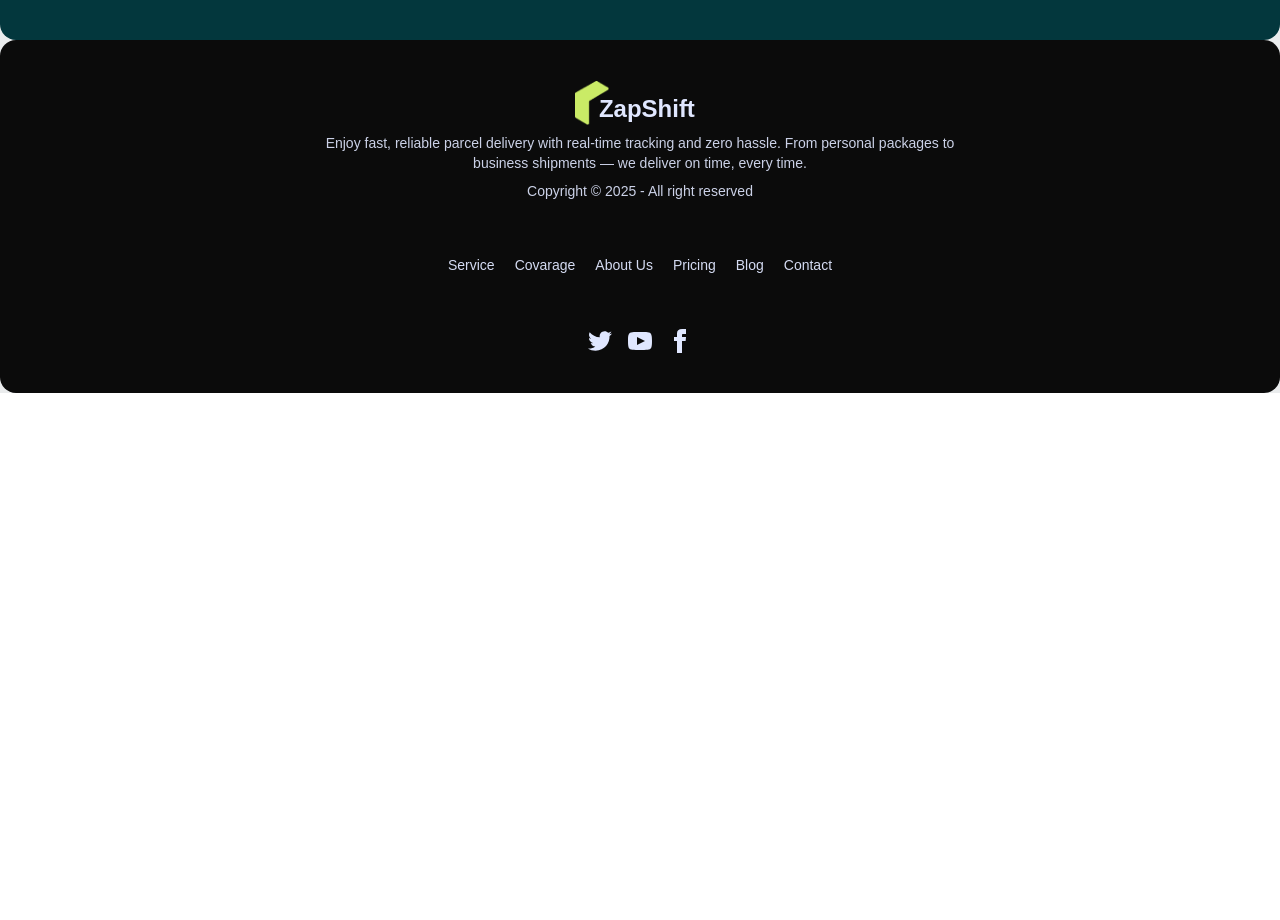
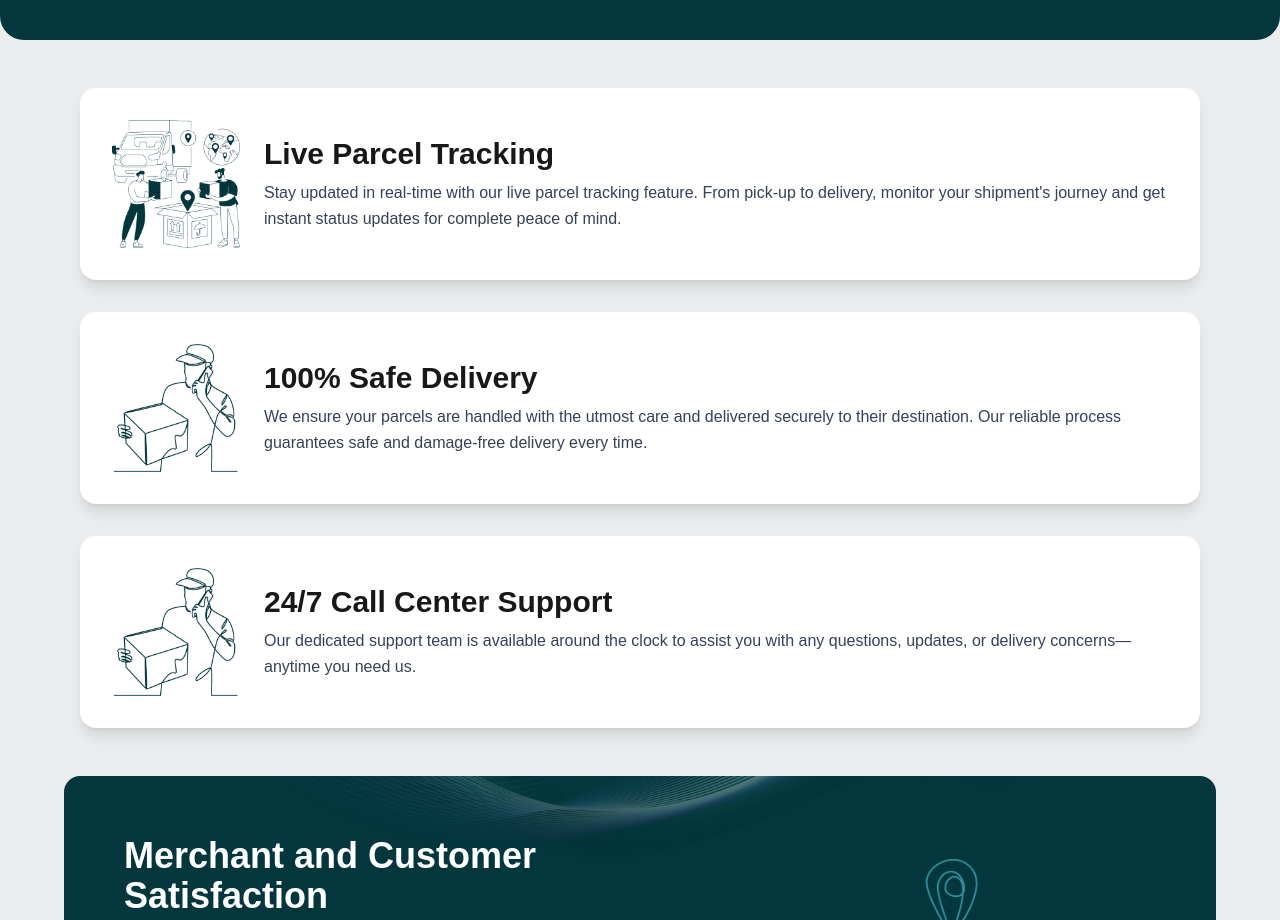
Before and after one commit to Mahfuz5634/ZapShift-Project-ClientPart, a React (Vite) app: page / in a window 1280 px wide. Shown: the part 1880-2800 px from the top of the page. Before the commit the page ends 2293 px from the top, so only its background shows below. Built offline with nearby package versions, Linux system fonts and the light colour scheme.

Commit message:
added merchant section

```diff
--- a/package.json
+++ b/package.json
@@ -17,6 +17,7 @@
     "react-icons": "^5.5.0",
     "react-responsive-carousel": "^3.2.23",
     "react-router": "^7.9.6",
+    "swiper": "^12.0.3",
     "tailwindcss": "^4.1.17"
   },
   "devDependencies": {
--- a/src/Pages/Home/Banner.jsx
+++ b/src/Pages/Home/Banner.jsx
@@ -31,7 +31,7 @@ const Banner = () => {
       </div>
       <div>
         <img src={img2} />
-        <div className="absolute lg:top-120 lg:left-22 transform -translate-y-1/2 space-x-3">
+        <div className="absolute hidden lg:block lg:top-120 lg:left-22 transform -translate-y-1/2 space-x-3">
           <button className="rounded-full btn bg-primary px-4 py-2 shadow ">
             Track Your Parcel <GoArrowRight></GoArrowRight>
           </button>
@@ -43,7 +43,7 @@ const Banner = () => {
       </div>
       <div>
         <img src={img3} />
-        <div className="absolute lg:top-120 lg:left-22 transform -translate-y-1/2 space-x-3">
+        <div className="absolute hidden lg:block lg:top-120 lg:left-22 transform -translate-y-1/2 space-x-3">
           <button className="rounded-full btn bg-primary px-4 py-2 shadow ">
             Track Your Parcel <GoArrowRight></GoArrowRight>
           </button>
--- /dev/null
+++ b/src/Pages/Home/Brands.jsx
@@ -0,0 +1,63 @@
+import React from "react";
+import { Swiper, SwiperSlide } from "swiper/react";
+import img1 from "../../assets/brands/amazon.png";
+import img2 from "../../assets/brands/amazon_vector.png";
+import img3 from "../../assets/brands/casio.png";
+import img4 from "../../assets/brands/moonstar.png";
+import img5 from "../../assets/brands/randstad.png";
+import img6 from "../../assets/brands/star.png";
+import img7 from "../../assets/brands/start_people.png";
+
+// Swiper styles
+import "swiper/css";
+import "swiper/css/navigation";
+import "swiper/css/pagination";
+import "swiper/css/scrollbar";
+import { Autoplay } from "swiper/modules";
+
+const Brands = () => {
+  return (
+    <div className="w-full container mx-auto py-10">
+      <h1 className="text-center text-2xl font-semibold my-8">
+        We've helped thousands of sales teams
+      </h1>
+      <Swiper
+       modules={[Autoplay]}
+        spaceBetween={10}
+        slidesPerView={4}
+        centeredSlides={true}
+        pagination={{ clickable: true }}
+        style={{ paddingBottom: "40px" }}
+        autoplay={{
+          delay: 1000,
+          disableOnInteraction: false,
+        }}
+      >
+
+        <SwiperSlide className="rounded-lg">
+          <img src={img1} alt="" />
+        </SwiperSlide>
+        <SwiperSlide className=" rounded-lg">
+          <img src={img2} alt="" />
+        </SwiperSlide>
+        <SwiperSlide className="rounded-lg">
+          <img src={img3} alt="" />
+        </SwiperSlide>
+        <SwiperSlide className="rounded-lg">
+          <img src={img4} alt="" />
+        </SwiperSlide>
+        <SwiperSlide className=" rounded-lg">
+          <img src={img5} alt="" />
+        </SwiperSlide>
+        <SwiperSlide className=" rounded-lg">
+          <img src={img6} alt="" />
+        </SwiperSlide>
+        <SwiperSlide className=" rounded-lg">
+          <img src={img7} alt="" />
+        </SwiperSlide>
+      </Swiper>
+    </div>
+  );
+};
+
+export default Brands;
--- /dev/null
+++ b/src/Pages/Home/Extrasection.jsx
@@ -0,0 +1,53 @@
+import React from "react";
+import img1 from "../../assets/live-tracking.png";
+import img2 from "../../assets/safe-delivery.png";
+
+const Extrasection = () => {
+  const features = [
+    {
+      img: img1,
+      title: "Live Parcel Tracking",
+      description:
+        "Stay updated in real-time with our live parcel tracking feature. From pick-up to delivery, monitor your shipment's journey and get instant status updates for complete peace of mind.",
+    },
+    {
+      img: img2,
+      title: "100% Safe Delivery",
+      description:
+        "We ensure your parcels are handled with the utmost care and delivered securely to their destination. Our reliable process guarantees safe and damage-free delivery every time.",
+    },
+    {
+      img: img2,
+      title: "24/7 Call Center Support",
+      description:
+        "Our dedicated support team is available around the clock to assist you with any questions, updates, or delivery concerns—anytime you need us.",
+    },
+  ];
+
+  return (
+    <div className="max-w-6xl mx-auto px-4 py-12 flex flex-col gap-8">
+      {features.map((feature, index) => (
+        <div
+          key={index}
+          className="flex flex-col md:flex-row items-center bg-white rounded-2xl p-6 md:p-8 gap-6 shadow-lg hover:shadow-2xl transition-shadow duration-300"
+        >
+          <div className="flex-shrink-0">
+            <img
+              src={feature.img}
+              alt={feature.title}
+              className="w-28 h-28 md:w-32 md:h-32 object-contain"
+            />
+          </div>
+          <div>
+            <h2 className="text-2xl md:text-3xl font-bold text-gradient mb-2">
+              {feature.title}
+            </h2>
+            <p className="text-gray-700 leading-relaxed">{feature.description}</p>
+          </div>
+        </div>
+      ))}
+    </div>
+  );
+};
+
+export default Extrasection;
--- a/src/Pages/Home/Home.jsx
+++ b/src/Pages/Home/Home.jsx
@@ -2,6 +2,9 @@ import React from 'react';
 import Banner from './Banner';
 import HowItWorks from './HowItWorks';
 import OurService from './OurService';
+import Brands from './Brands';
+import Extrasection from './Extrasection';
+import Marchent from './Marchent';
 
 const Home = () => {
     return (
@@ -9,6 +12,12 @@ const Home = () => {
            <Banner></Banner>
            <HowItWorks></HowItWorks>
            <OurService></OurService>
+           {/* <Brands></Brands> */}
+           <Extrasection></Extrasection>
+           <Marchent></Marchent>
+
+
+
         </div>
     );
 };
--- /dev/null
+++ b/src/Pages/Home/Marchent.jsx
@@ -0,0 +1,39 @@
+import React from "react";
+import img from "../../assets/location-merchant.png";
+import bg from "../../assets/be-a-merchant-bg.png";
+
+const Marchent = () => {
+  return (
+    <div className="max-w-6xl mx-auto p-15 bg-[#03373d] rounded-2xl relative overflow-hidden flex flex-col md:flex-row items-center gap-8">
+      {/* Top background image */}
+      <img
+        src={bg}
+        alt="Background Decorative"
+        className="absolute top-0 left-1/2 transform -translate-x-1/2 w-full max-w-4xl opacity-30 pointer-events-none"
+      />
+
+      <div className="flex-1 flex flex-col gap-6 text-white relative z-10">
+        <h1 className="text-3xl md:text-4xl font-bold">
+          Merchant and Customer Satisfaction <br /> is Our First Priority
+        </h1>
+        <p className="text-white/90 text-justify leading-relaxed">
+          We offer the lowest delivery charge with the highest value along with 100% safety of your product. ZapShift Courier delivers your parcels in every corner of Bangladesh right on time.
+        </p>
+        <div className="flex flex-wrap gap-4">
+          <button className="px-6 py-3 bg-primary hover:opacity-80  text-black transition-colors rounded-2xl font-semibold">
+            Become a Merchant
+          </button>
+          <button className="px-6 py-3 border-2 border-white hover:bg-white hover:text-[#03373d] transition-colors rounded-2xl font-semibold">
+            Earn with ZapShift Courier
+          </button>
+        </div>
+      </div>
+
+      <div className="flex-1 relative z-10 flex justify-center md:justify-end">
+        <img src={img} alt="Merchant Illustration" className="w-full max-w-md" />
+      </div>
+    </div>
+  );
+};
+
+export default Marchent;
--- a/src/Pages/Home/OurService.jsx
+++ b/src/Pages/Home/OurService.jsx
@@ -3,7 +3,7 @@ import logo from "../../assets/service.png";
 
 const OurService = () => {
   return (
-    <div className="container mx-auto bg-secondary rounded-2xl p-10 md:p-16">
+    <div className="container mx-auto bg-secondary rounded-3xl p-10 md:p-16">
 
       {/* Heading */}
       <div className="text-center mb-10">
```
Also changed, not shown: 1 other file (tests, documents, lock files or other folders).
